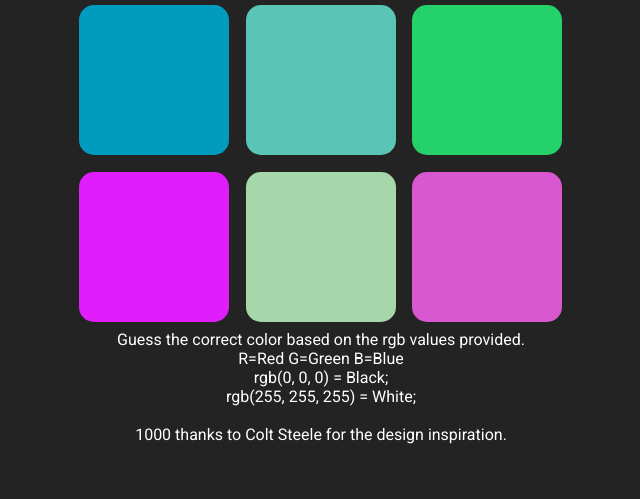
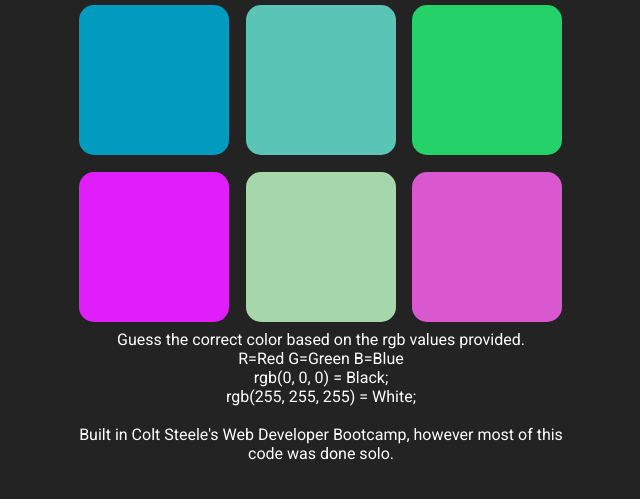
Before and after one commit to dpayne713/colorGame, a plain HTML site: page index.html in a window 1280 px wide. Shown: the part 131-630 px from the top of the page, without its empty margins (319-959 px from the left). Drawn offline with Linux system fonts and the light colour scheme.

Commit message:
Update index.html

```diff
--- a/index.html
+++ b/index.html
@@ -33,7 +33,7 @@
                 R=Red G=Green B=Blue <br>
                 rgb(0, 0, 0) = Black; <br>
                 rgb(255, 255, 255) = White;   <br><br>
-                1000 thanks to Colt Steele for the design inspiration.
+                Built in Colt Steele's Web Developer Bootcamp, however most of this code was done solo.
             </p>
 
 
```
